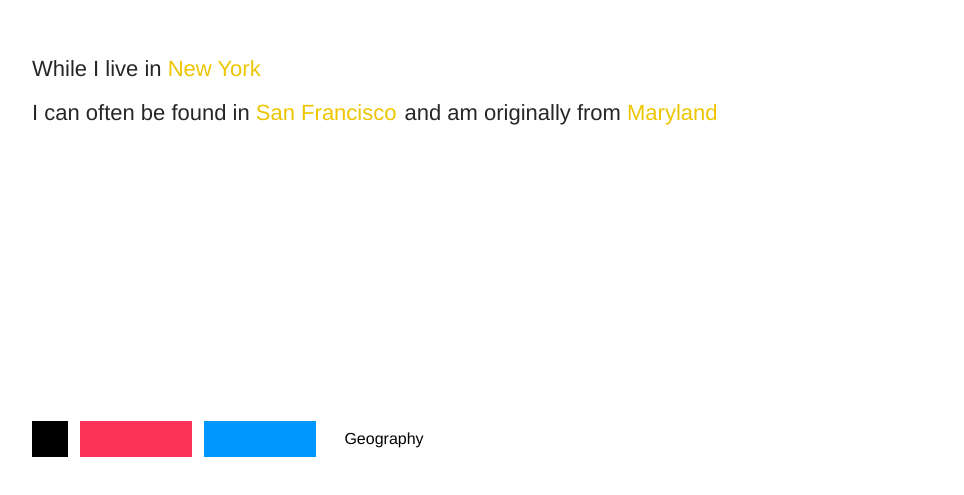
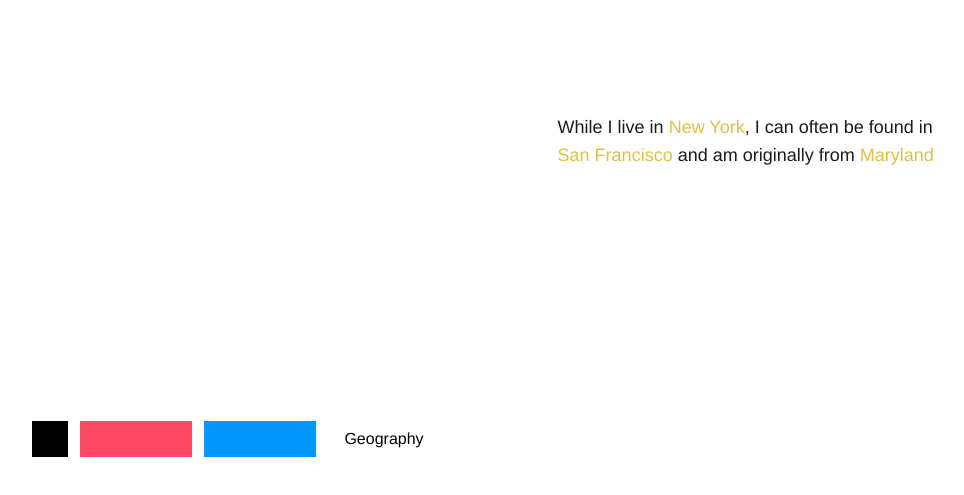
Before and after one commit to maayanalbert/malbert.space, a Next.js app: page /geography in a window 1280 px wide. Shown: the part 249-744 px from the top of the page, without its empty margins (80-1044 px from the left). Built offline with nearby package versions, Linux system fonts and the light colour scheme.

Commit message:
updated text

```diff
--- a/src/pageHelpers.ts
+++ b/src/pageHelpers.ts
@@ -3,9 +3,9 @@ export type Space = "ABOUT" | "GEOGRAPHY" | "CONTACT"
 export function getPageColor(type: Space) {
   switch (type) {
     case "ABOUT":
-      return "rgb(252,50,88)"
+      return "rgb(255,70,100)"
     case "GEOGRAPHY":
-      return "#EDC500"
+      return "#E1C040"
     case "CONTACT":
       return "rgb(0,151,254)"
     default:
--- a/src/pages/about.tsx
+++ b/src/pages/about.tsx
@@ -10,12 +10,12 @@ export default function About() {
 
   return (
     <div className="h-[85%] w-full flex flex-col sm:items-start items-center justify-center sm:pl-28 sm:p-0 p-8">
-      <p className="absolute sm:w-[500px] text-lg">
+      <p className="sm:w-[500px] text-lg" style={{ color: "rgb(28, 28, 28)" }}>
         I studied Design & CS at{" "}
         <a
           // href={link}
           target="_blank"
-          className="underline cursor-pointer"
+          className="hover:underline cursor-pointer"
           style={{ color: getPageColor("ABOUT") }}
         >
           Carnegie Mellon
@@ -25,6 +25,7 @@ export default function About() {
           // href={link}
           target="_blank"
           className="hover:underline cursor-pointer"
+          style={{ color: getPageColor("ABOUT") }}
         >
           Authoring Environments
         </a>
@@ -34,6 +35,7 @@ export default function About() {
           // href={link}
           target="_blank"
           className="hover:underline cursor-pointer"
+          style={{ color: getPageColor("ABOUT") }}
         >
           Apple
         </a>
@@ -42,6 +44,7 @@ export default function About() {
           // href={link}
           target="_blank"
           className="hover:underline cursor-pointer"
+          style={{ color: getPageColor("ABOUT") }}
         >
           Google
         </a>
@@ -50,53 +53,7 @@ export default function About() {
           // href={link}
           target="_blank"
           className="hover:underline cursor-pointer"
-        >
-          Eve
-        </a>
-        .
-      </p>
-      <p
-        className="sm:w-[500px] text-lg"
-        style={{ zIndex: 1, color: "rgb(28, 28, 28)" }}
-      >
-        I studied Design & CS at{" "}
-        <a
-          // href={link}
-          target="_blank"
-          className={`hover:text-[rgb(252,50,88)] cursor-pointer`}
-        >
-          Carnegie Mellon
-        </a>
-        , where I wrote my thesis on{" "}
-        <a
-          // href={link}
-          target="_blank"
-          className="hover:underline cursor-pointer"
-        >
-          Authoring Environments
-        </a>
-        .<br />
-        <br /> I spent time working at{" "}
-        <a
-          // href={link}
-          target="_blank"
-          className="hover:underline cursor-pointer"
-        >
-          Apple
-        </a>
-        ,{" "}
-        <a
-          // href={link}
-          target="_blank"
-          className="hover:underline cursor-pointer"
-        >
-          Google
-        </a>
-        , and a few startups, and am now building the voice of the void with{" "}
-        <a
-          // href={link}
-          target="_blank"
-          className="hover:underline cursor-pointer"
+          style={{ color: getPageColor("ABOUT") }}
         >
           Eve
         </a>
@@ -105,5 +62,3 @@ export default function About() {
     </div>
   )
 }
-
-// style={{ borderColor: getPageColor("ABOUT"), borderBottomWidth: 1.5 }}
--- a/src/pages/contact.tsx
+++ b/src/pages/contact.tsx
@@ -1,26 +1,32 @@
 import { useEffect } from "react"
 import NavButtons from "@/components/NavButtons"
 import { Item, Row } from "@/components/Item"
+import { getPageColor } from "@/pageHelpers"
 
 export default function About() {
   useEffect(() => {
     document.title = "Maayan"
   }, [])
 
-  const reachMe = {
-    first: "You can reach me at",
-    second: "maayan@eve.space",
-    link: "mailto:maayan@eve.space",
-  }
-
   return (
-    <div className="h-full w-full">
-      <div
-        className="absolute sm:pl-28 pl-8"
-        style={{ bottom: `calc(50% + ${6 * 4}px)` }}
+    <div
+      className="h-[85%] w-full flex flex-col sm:items-start items-center justify-center sm:pl-28 sm:p-0 p-8"
+      style={{ color: "rgb(28, 28, 28)" }}
+    >
+      <p
+        className="sm:w-[500px] text-lg  sm:ml-[30%] sm:pt-[275px] sm:text-left text-center"
+        style={{ color: "rgb(28, 28, 28)" }}
       >
-        <Item item={reachMe} page={"CONTACT"} />
-      </div>
+        You can reach me at{" "}
+        <a
+          // href={link}
+          target="_blank"
+          className="hover:underline cursor-pointer"
+          style={{ color: getPageColor("CONTACT") }}
+        >
+          maayan@eve.space
+        </a>
+      </p>
     </div>
   )
 }
--- a/src/pages/geography.tsx
+++ b/src/pages/geography.tsx
@@ -1,6 +1,7 @@
 import { useEffect } from "react"
 import NavButtons from "@/components/NavButtons"
 import { Item, Row } from "@/components/Item"
+import { getPageColor } from "@/pageHelpers"
 
 export default function About() {
   useEffect(() => {
@@ -28,24 +29,42 @@ export default function About() {
   }
 
   return (
-    <div className="h-full w-full">
-      <div
-        className="absolute sm:pl-28 pl-8"
-        style={{ bottom: `calc(50% + ${6 * 4}px)` }}
+    <div
+      className="h-[85%] w-full flex flex-col sm:items-start items-center justify-center sm:pl-28 sm:p-0 p-8"
+      style={{ color: "rgb(28, 28, 28)" }}
+    >
+      <p
+        className="sm:w-[400px] text-lg  sm:ml-[45%] sm:mt-[100px]"
+        style={{ color: "rgb(28, 28, 28)" }}
       >
-        <div className="flex sm:flex-row flex-col sm:gap-2 w-full justify-start">
-          <div className="flex flex-col sm:gap-4 gap-1">
-            <Item item={NY} page={page} />
-            <Item item={SF} page={page} />
-          </div>
-          <div className="flex flex-col sm:gap-4 gap-1">
-            <div className="opacity-0 cursor-default pointer-events-none">
-              <Item item={MD} page={page} />
-            </div>
-            <Item item={MD} page={page} />
-          </div>
-        </div>
-      </div>
+        While I live in{" "}
+        <a
+          // href={link}
+          target="_blank"
+          className="hover:underline cursor-pointer"
+          style={{ color: getPageColor("GEOGRAPHY") }}
+        >
+          New York
+        </a>
+        , I can often be found in{" "}
+        <a
+          // href={link}
+          target="_blank"
+          className="hover:underline cursor-pointer"
+          style={{ color: getPageColor("GEOGRAPHY") }}
+        >
+          San Francisco
+        </a>{" "}
+        and am originally from{" "}
+        <a
+          // href={link}
+          target="_blank"
+          className="hover:underline cursor-pointer"
+          style={{ color: getPageColor("GEOGRAPHY") }}
+        >
+          Maryland
+        </a>
+      </p>
     </div>
   )
 }
--- a/src/pages/index.tsx
+++ b/src/pages/index.tsx
@@ -11,7 +11,7 @@ export default function Home() {
   return (
     <div className="h-[85%] w-full flex flex-col sm:items-start items-center justify-center sm:pl-28">
       <p
-        className="font-semibold sm:text-9xl text-5xl sm:leading-normal leading-tight"
+        className="font-semibold sm:text-9xl text-5xl sm:leading-normal leading-tight sm:text-left text-center"
         style={{ fontFamily: "Helvetica Neue" }}
       >
         Hi, I'm Maayan
```
